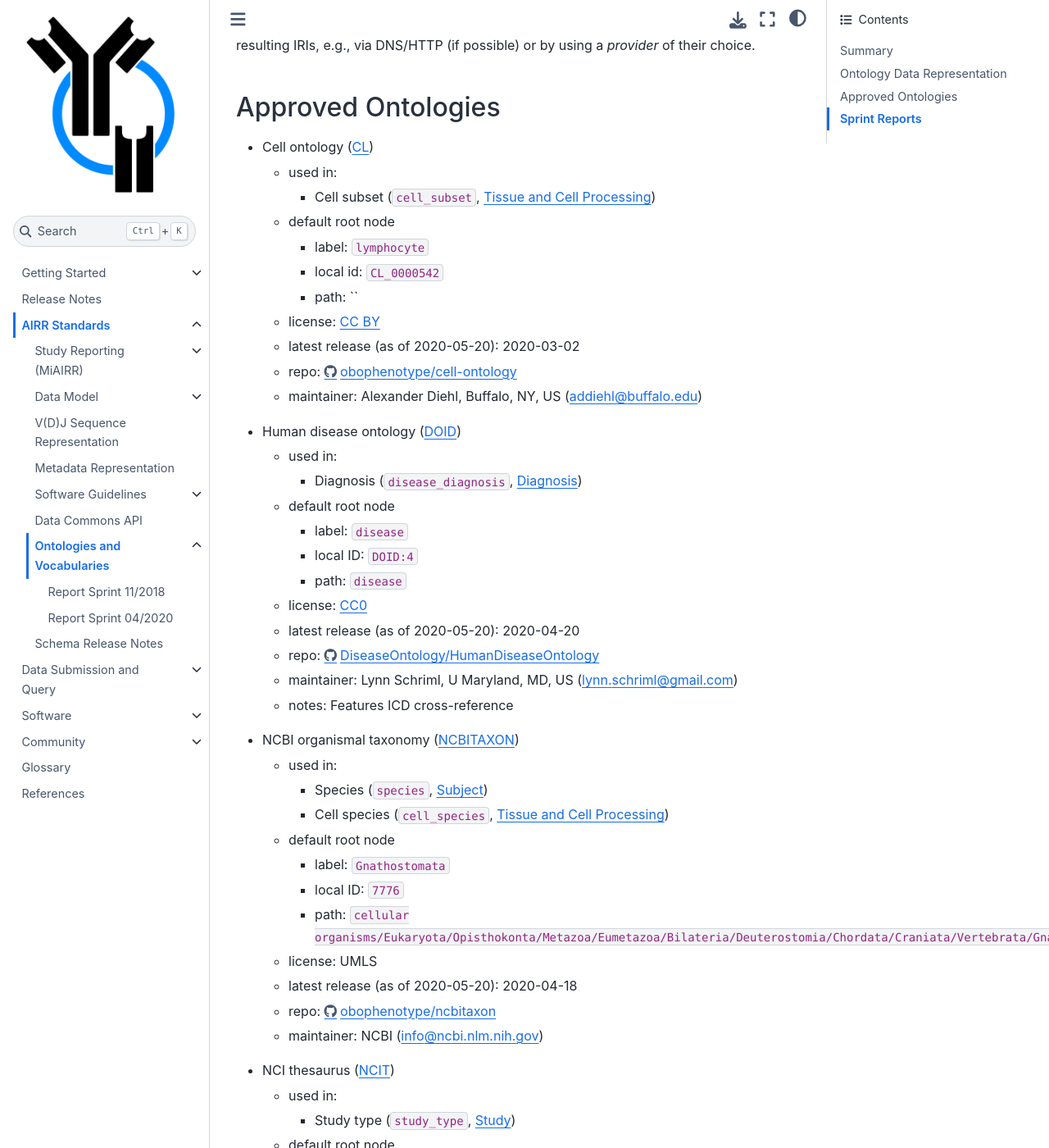
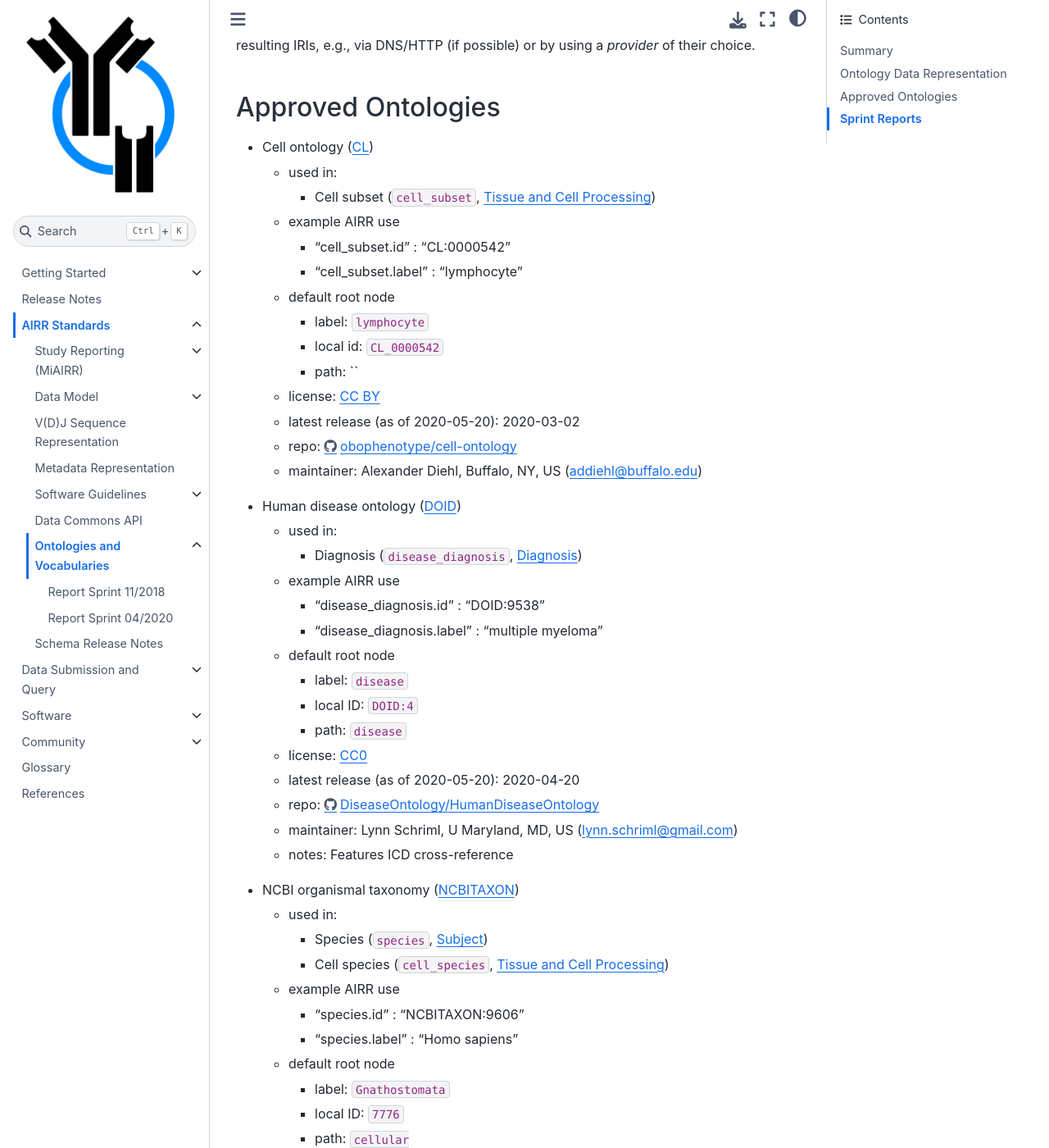
Before and after one commit to airr-community/airr-standards, a Sphinx documentation site: the page built from docs/ontovoc/introduction_ontovoc.rst, in a window 1280 px wide and 1400 px high, scrolled down 1255 px. Shown: the whole window at 82% size. Built offline with Sphinx 7.4.7 and the Sphinx Book theme 1.1.4, drawn with Linux system fonts in a browser that asks for light colours; the version number could not be read and is left out; some of the changed text lies outside the part shown.

Commit message:
Added AIRR examples for each ontology field.

```diff
--- a/docs/ontovoc/introduction_ontovoc.rst
+++ b/docs/ontovoc/introduction_ontovoc.rst
@@ -66,6 +66,11 @@ Approved Ontologies
       *  Cell subset (``cell_subset``,
          :ref:`Tissue and Cell Processing <CellProcessingFields>`)
 
+   *  example AIRR use
+
+      * "cell_subset.id" : "CL:0000542"
+      * "cell_subset.label" : "lymphocyte"
+
    *  default root node
 
       *  label: ``lymphocyte``
@@ -86,6 +91,11 @@ Approved Ontologies
 
       *  Diagnosis (``disease_diagnosis``,
          :ref:`Diagnosis <DiagnosisFields>`)
+
+   *  example AIRR use
+
+      * "disease_diagnosis.id" : "DOID:9538"
+      * "disease_diagnosis.label" : "multiple myeloma"
 
    *  default root node
 
@@ -109,6 +119,11 @@ Approved Ontologies
       *  Species (``species``, :ref:`Subject <SubjectFields>`)
       *  Cell species (``cell_species``,
          :ref:`Tissue and Cell Processing <CellProcessingFields>`)
+
+   *  example AIRR use
+
+      * "species.id" : "NCBITAXON:9606"
+      * "species.label" : "Homo sapiens"
 
    *  default root node
 
@@ -150,6 +165,11 @@ Approved Ontologies
 
       *  Age unit (``age_unit``, :ref:`Subject <SubjectFields>`)
 
+   *  example AIRR use
+
+      * "age_unit.id" : "UO:0000036"
+      * "age_unit.label" : "year"
+
    *  default root node
 
       *  label: ``time unit``
@@ -168,6 +188,11 @@ Approved Ontologies
    *  used in:
 
       *  Tissue (``tissue``, :ref:`Sample <SampleFields>`)
+
+   *  example AIRR use
+
+      * "tissue.id" : "UBERON:0002371"
+      * "tissue.label" : "bone marrow"
 
    *  default root node
 
```
